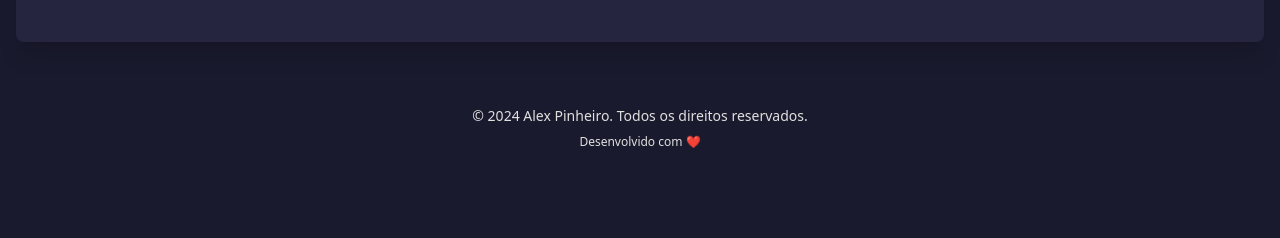
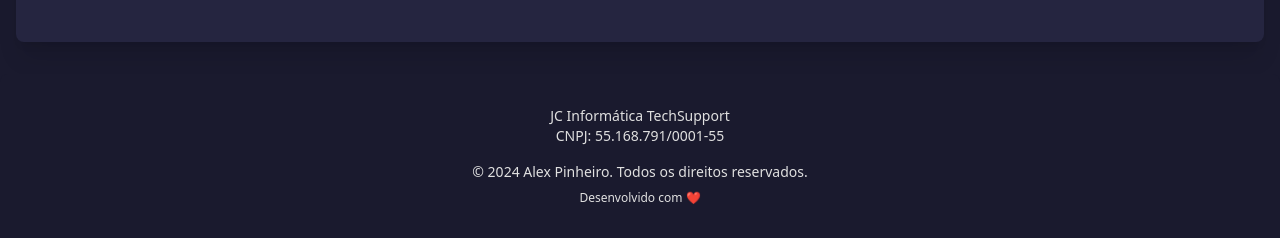
Before and after one commit to Alexxpinheiroo/alexpinheiro.site, a plain HTML site: page index.html in a window 1280 px wide. Shown: the part 3765-4003 px from the top of the page. Before the commit the page ends 3947 px from the top, so only its background shows below. Drawn offline with nearby package versions, Linux system fonts and the light colour scheme.

Commit message:
Update index.html
CNPJ

```diff
--- a/index.html
+++ b/index.html
@@ -411,10 +411,12 @@
 
     <footer class="bg-dark-background text-light-text py-8 text-center rounded-t-lg">
     <div class="container mx-auto px-4">
-        <p class="text-sm">&copy; 2024 Alex Pinheiro. Todos os direitos reservados.</p>
+        <p class="text-sm">JC Informática TechSupport</p>
+        <p class="text-sm">CNPJ: 55.168.791/0001-55</p>
+        <p class="text-sm mt-4">&copy; 2024 Alex Pinheiro. Todos os direitos reservados.</p>
         <p class="text-xs mt-2">Desenvolvido com ❤️</p>
     </div>
-    </footer>
+</footer>
 
     <a href="https://wa.me/5555997138212" target="_blank" class="fixed bottom-6 right-6 bg-green-500 text-white p-3 rounded-full shadow-lg hover:bg-green-600 transition-all duration-300 transform hover:scale-110 z-50 flex items-center justify-center" aria-label="Enviar mensagem via WhatsApp">
         <svg class="w-8 h-8" fill="currentColor" viewBox="0 0 24 24" aria-hidden="true"><path d="M17.472 14.382c-.297-.149-1.758-.867-2.03-.967-.273-.099-.471-.148-.67.15-.197.297-.767.966-.94 1.164-.173.199-.347.223-.644.075-.297-.15-1.255-.463-2.39-1.475-.883-.788-1.48-1.761-1.653-2.059-.173-.297-.018-.458.13-.606.134-.133.298-.347.446-.52.149-.174.198-.298.298-.497.099-.198.05-.371-.025-.52-.075-.149-.669-1.612-.916-2.207-.242-.579-.487-.5-.669-.51-.173-.008-.371-.01-.57-.01-.198 0-.52.074-.792.372-.272.297-1.04 1.016-1.04 2.479 0 1.462 1.065 2.875 1.213 3.074.149.198 2.096 3.2 5.077 4.487.709.306 1.262.489 1.694.625.712.227 1.36.195 1.871.118.571-.085 1.758-.719 2.006-1.413.248-.694.248-1.289.173-1.413-.074-.124-.272-.198-.57-.347m-5.421 7.403h-.004a9.87 9.87 0 01-5.031-1.378l-.361-.214-3.741.982.998-3.648-.235-.374a9.86 9.86 0 01-1.51-5.26c.001-5.45 4.436-9.884 9.888-9.884 2.64 0 5.122 1.03 6.988 2.898a9.825 9.825 0 012.893 6.994c-.003 5.45-4.437 9.884-9.885 9.884m8.413-18.297A11.815 11.815 0 0012.05 0C5.495 0 .16 5.335.157 11.892c0 2.096.547 4.142 1.588 5.945L.057 24l6.305-1.654a11.882 11.882 0 005.683 1.448h.005c6.554 0 11.89-5.335 11.893-11.893a11.821 11.821 0 00-3.48-8.413z"/></svg>
@@ -422,4 +424,5 @@
 
     <script src="menu.js"></script>
 </body>
+
 </html>
```
